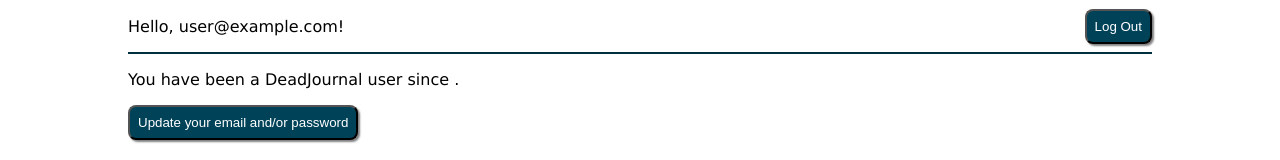
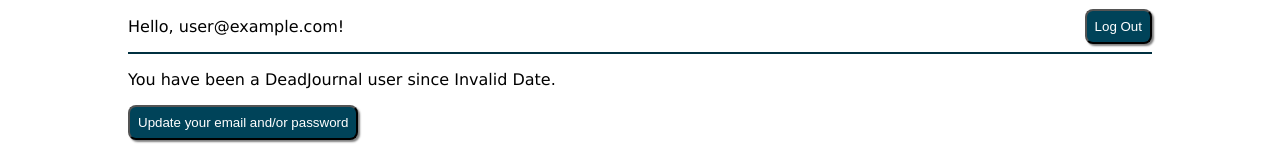
Before and after one commit to jdittert/dead-journal, a React (Create React App) app: page / in a window 1280 px wide. Shown: the part 139-299 px from the top of the page. Built offline with nearby package versions, Linux system fonts and the light colour scheme; no server answers; the database is empty; sample sign-in values are in the browser's storage.

Commit message:
Reformat date on dashboard

```diff
--- a/src/components/Dashboard.js
+++ b/src/components/Dashboard.js
@@ -18,9 +18,9 @@
     const confirmEmailRef = useRef()
     const passwordRef = useRef()
     const confirmPasswordRef = useRef()
-    // const options = { weekday: 'long', year: 'numeric', month: 'long', day: 'numeric' };
-    const creationDate = currentUser.metadata.creationTime
-    // const readDate = creationDate.toLocaleDateString()
+    const options = { weekday: 'long', year: 'numeric', month: 'long', day: 'numeric' };
+    const creationDate =  new Date(Date.parse(currentUser.metadata.creationTime))
+    const readDate = creationDate.toLocaleDateString(undefined, options)
 
     async function handleUpdateEmail(e) {
         e.preventDefault()
@@ -99,7 +99,7 @@
                 </div>
             </div>
             <div>
-                You have been a DeadJournal user since {creationDate}.
+                You have been a DeadJournal user since {readDate}.
             </div>
             <div><button className='signup-button' onClick={toggleUpdate}>Update your email and/or password</button></div>
             <div className='dashboard-update hidden'>
```
